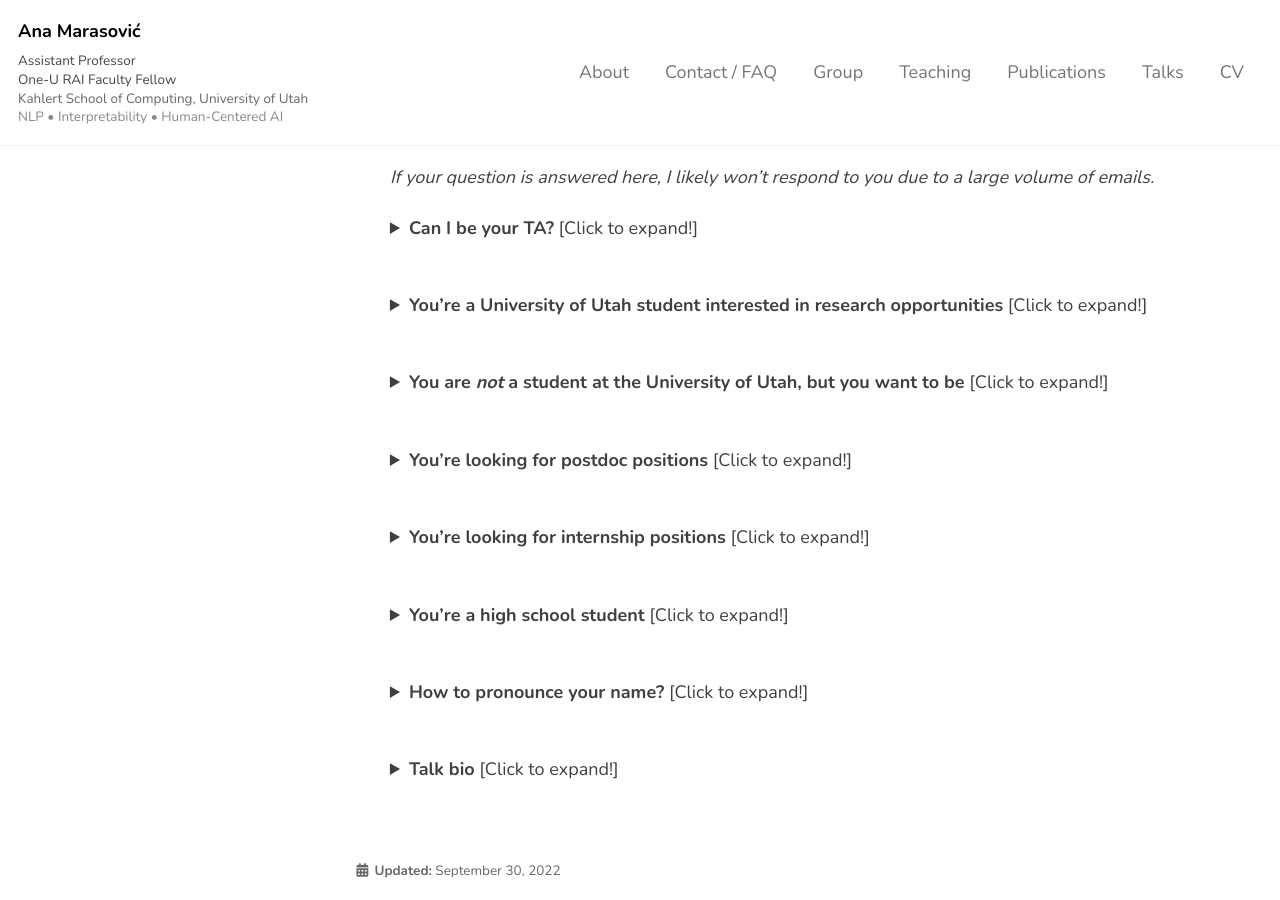
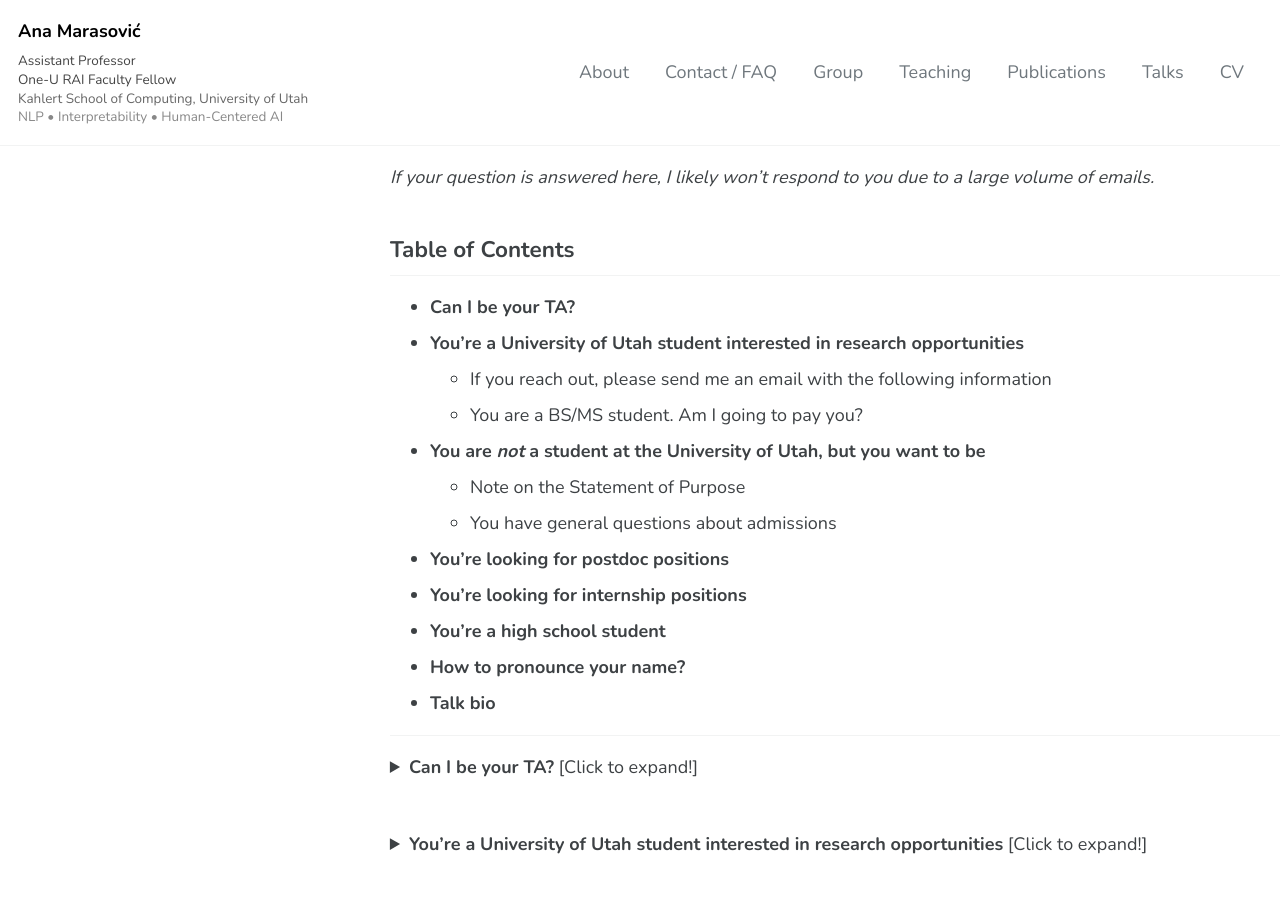
Before and after one commit to amarasovic/amarasovic.github.io, a Jekyll site: the page built from contact/index.md, in a window 1280 px wide and 900 px high. Built offline with Jekyll 4.4.1, drawn with Linux system fonts in a browser that asks for light colours; cached includes are drawn as plain includes; a script that is not in the unit is left out.

Commit message:
Add table of contents to contact page
- Create overview of all collapsible sections and subsections
- Improve navigation and help users find relevant information quickly
- Include nested items for better structure visibility

🤖 Generated with [Claude Code](https://claude.ai/code)

Co-Authored-By: Claude <noreply@anthropic.com>

```diff
--- a/contact/index.md
+++ b/contact/index.md
@@ -7,6 +7,23 @@ date:   2022-09-30 22:15:29 -0800
 ---
 
 *If your question is answered here, I likely won't respond to you due to a large volume of emails.*
+
+## Table of Contents
+
+- **Can I be your TA?**
+- **You're a University of Utah student interested in research opportunities**
+  - If you reach out, please send me an email with the following information
+  - You are a BS/MS student. Am I going to pay you?
+- **You are *not* a student at the University of Utah, but you want to be**
+  - Note on the Statement of Purpose
+  - You have general questions about admissions
+- **You're looking for postdoc positions**
+- **You're looking for internship positions**
+- **You're a high school student**
+- **How to pronounce your name?**
+- **Talk bio**
+
+---
 
 {::options parse_block_html="true" /}
 
```
